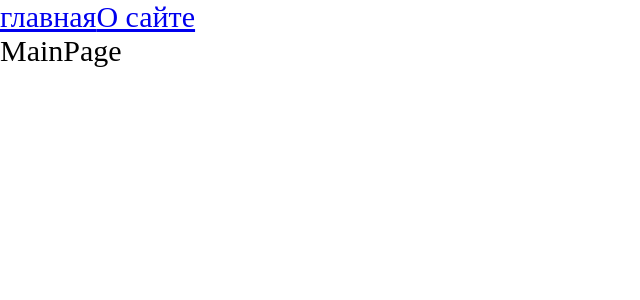
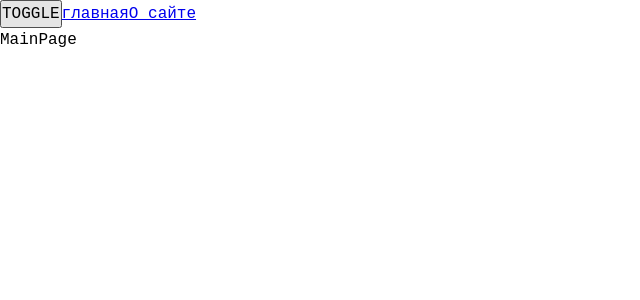
Before and after one commit to ILYA9090/FrontBigEndProject, a React app: page / in a window 1280 px wide. Shown: the top 300 px of the page, without its empty margins (0-640 px from the left). Built offline with nearby package versions, Linux system fonts and the light colour scheme.

Commit message:
add context for global theme and create custom hook for change and set Theme

```diff
--- a/src/App.tsx
+++ b/src/App.tsx
@@ -1,15 +1,17 @@
-import { Suspense } from 'react'
+import { Suspense, useContext, useState } from 'react'
 import { Routes, Route } from 'react-router-dom'
-
-import './index.scss'
-// import MainPage from './pages/MainPage/MainPage'
-// import AboutPage from './pages/AboutPage/AboutPage'
+import './styles/index.scss';
 import { Link } from 'react-router-dom'
 import { AboutPageLazy } from './pages/AboutPage/AboutPage.lazy'
 import { MainPageLazy } from './pages/MainPage/MainPage.lazy'
+import { Theme, ThemeContext } from './theme/ThemeContext';
+import useTheme from './theme/useTheme';
+
 export default function App() {
+  const {theme, toggleTheme} = useTheme()
   return (
-    <div className='app'>
+    <div className={`app ${theme}`}>
+      <button onClick={toggleTheme}>TOGGLE</button>
       <Link to='/'>главная</Link>
       <Link to='/about'>О сайте</Link>
       <Suspense fallback={<div>Loading...</div>}>
--- a/src/index.scss
+++ /dev/null
@@ -1,8 +0,0 @@
-* {
-    margin: 0;
-    padding: 0;
-    box-sizing: border-box;
-}
-.app {
-    font-size: 30px;
-}
--- a/src/index.tsx
+++ b/src/index.tsx
@@ -1,12 +1,15 @@
 import { render } from "react-dom";
 import { BrowserRouter } from "react-router-dom";
 import App from "./App";
+import ThemeProvider from "./theme/ThemeProvider";
 
 
 
 render(
     <BrowserRouter>
-        <App/>
+        <ThemeProvider>
+            <App/>
+        </ThemeProvider>
     </BrowserRouter>,
     document.getElementById('root')
 )
--- /dev/null
+++ b/src/styles/index.scss
@@ -0,0 +1,13 @@
+@import "reset";
+@import "variables/global";
+@import "themes/normal";
+@import "themes/dark";
+
+.app {
+    font: var(--font-m);
+
+    background: var(--bg-color);
+    color: var(--primary-color);
+
+    min-height: 100vh;
+}
--- /dev/null
+++ b/src/styles/reset.scss
@@ -0,0 +1,14 @@
+* {
+    margin: 0;
+    padding: 0;
+    box-sizing: border-box;
+}
+
+input,
+button,
+textarea,
+select {
+    margin: 0;
+
+    font: inherit;
+}
--- /dev/null
+++ b/src/styles/themes/dark.scss
@@ -0,0 +1,6 @@
+.app.dark {
+    --bg-color: #090949;
+
+    --primary-color: #049604;
+    --secondary-color: #04ff04;
+}
--- /dev/null
+++ b/src/styles/themes/normal.scss
@@ -0,0 +1,6 @@
+.app.normal {
+    --bg-color: #e8e8ea;
+
+    --primary-color: #041c65;
+    --secondary-color: #0449e0;
+}
--- /dev/null
+++ b/src/styles/variables/global.scss
@@ -0,0 +1,11 @@
+:root {
+    --font-family-main: 'Courier New', Courier, monospace;
+
+    --font-size-m: 16px;
+    --font-line-m: 24px;
+    --font-m: var(--font-size-m) / var(--font-line-m) var(--font-family-main);
+
+    --font-size-l: 24px;
+    --font-line-l: 32px;
+    --font-l: var(--font-size-l) / var(--font-line-l) var(--font-family-main);
+}
--- /dev/null
+++ b/src/theme/ThemeContext.ts
@@ -0,0 +1,15 @@
+import { createContext } from "react";
+
+export enum Theme {
+  LIGHT = 'light',
+  DARK = 'dark'
+}
+
+export interface ThemeContextProps {
+    theme?: Theme;
+    setTheme?: (theme: Theme) => void
+}
+
+export const ThemeContext = createContext<ThemeContextProps>({})
+
+export const LOCAL_STORAGE_KEY_ITEM = 'theme';
--- /dev/null
+++ b/src/theme/ThemeProvider.tsx
@@ -0,0 +1,21 @@
+
+import { FC, useMemo, useState } from 'react'
+import { LOCAL_STORAGE_KEY_ITEM, Theme, ThemeContext } from './ThemeContext'
+const ThemeProvider: FC = ({children}) => {
+
+    const defaultTheme = localStorage.getItem(LOCAL_STORAGE_KEY_ITEM) as Theme || Theme.LIGHT
+     const [theme, setTheme] = useState<Theme>(defaultTheme)
+
+
+
+  const defaultProps = useMemo(() => ({
+    theme: theme, setTheme: setTheme
+  }), [theme])
+  return (
+    <ThemeContext.Provider value={defaultProps}>
+        {children}
+    </ThemeContext.Provider>
+  )
+}
+
+export default ThemeProvider
--- /dev/null
+++ b/src/theme/useTheme.ts
@@ -0,0 +1,20 @@
+import {useContext} from 'react'
+import { LOCAL_STORAGE_KEY_ITEM, Theme, ThemeContext } from './ThemeContext'
+
+interface UseThemeResult {
+    toggleTheme: () => void;
+    theme: Theme
+}
+const useTheme = (): UseThemeResult => {
+   const {theme, setTheme} = useContext(ThemeContext);
+
+
+    const toggleTheme = () => {
+        const newTheme = theme === Theme.LIGHT ? Theme.DARK : Theme.LIGHT
+        setTheme(newTheme);
+        localStorage.setItem(LOCAL_STORAGE_KEY_ITEM, newTheme)
+    }
+    return {theme, toggleTheme}
+}
+
+export default useTheme
```
